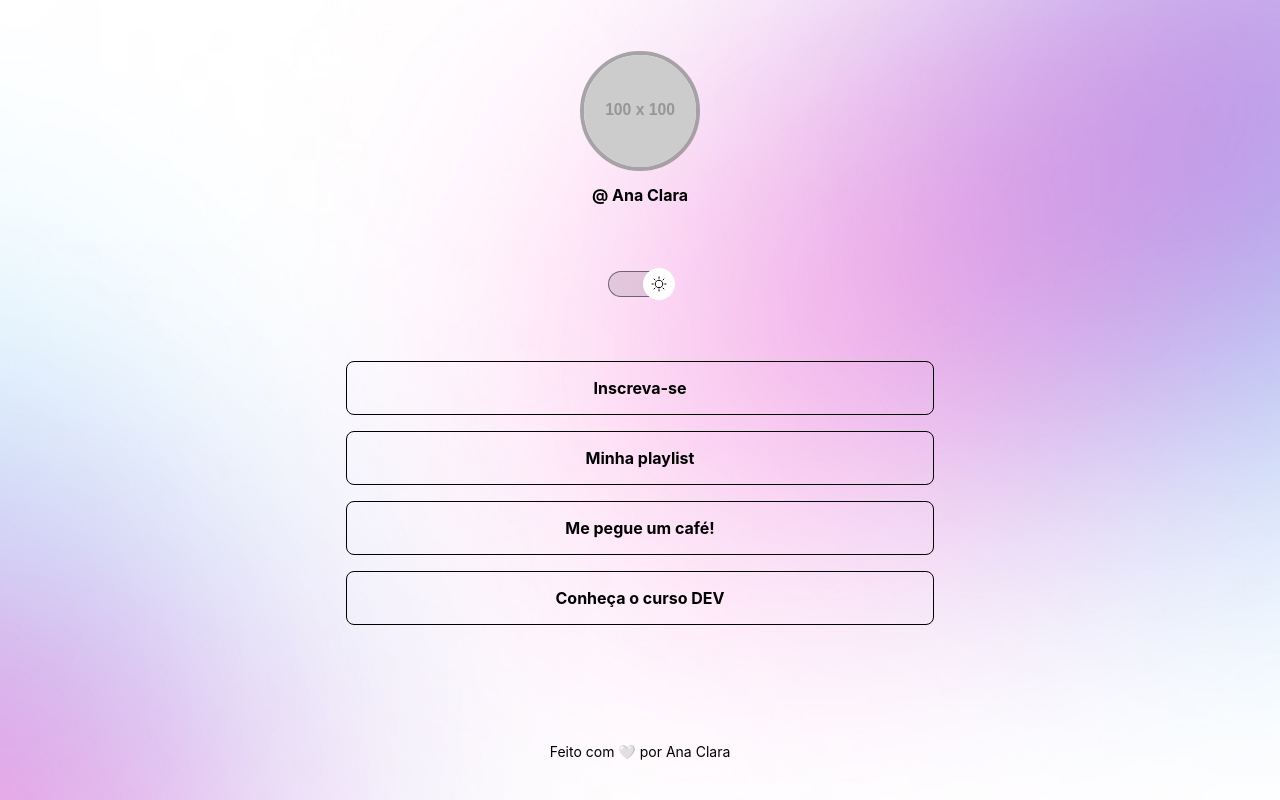
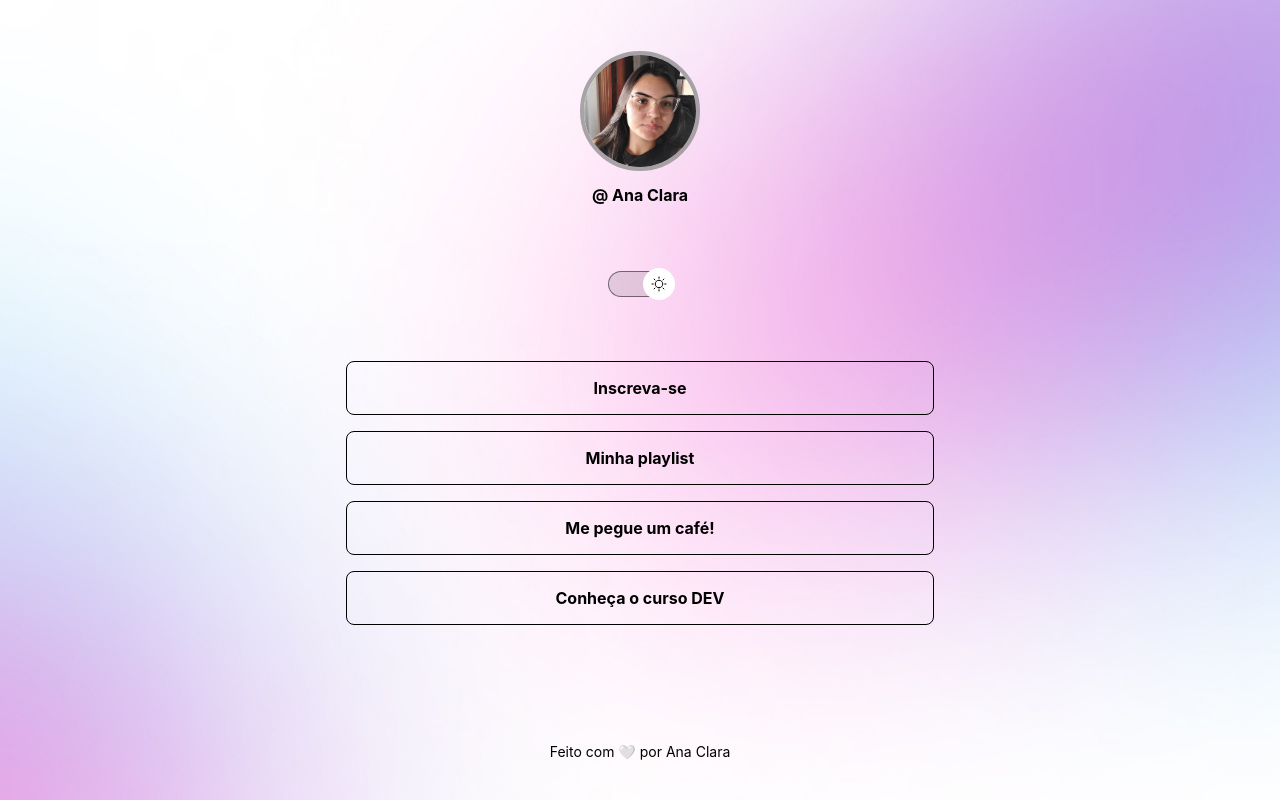
Before and after one commit to anacorrea791/I3DS-2026-B, a React (Vite) app in the folder 03-devlinks/: page / in a window 1280 px wide. Built offline with nearby package versions, Linux system fonts and the light colour scheme.

Commit message:
Refatorar a estrutura do código para melhorar a legibilidade e a manutenibilidade.

```diff
--- a/03-devlinks/src/App.jsx
+++ b/03-devlinks/src/App.jsx
@@ -1,10 +1,11 @@
-import { useState } from 'react'
-import './App.css'
-import Link from './components/Link/Link'
-import Perfil from './components/Perfil/Perfil'
-import Rodape from './components/Rodape/Rodape'
-import SocialLink from './components/SocialLink/SocialLink'
-import Switch from './components/Switch/Switch'
+import { useState } from 'react';
+import './App.css';
+import Link from './components/Link/Link';
+import Perfil from './components/Perfil/Perfil';
+import Rodape from './components/Rodape/Rodape';
+import SocialLink from './components/SocialLink/SocialLink';
+import Switch from './components/Switch/Switch';
+import foto from './assets/fotoperfil.png';
 
 function App() {
   const [isLight,setIsLight] = useState(true);
@@ -13,7 +14,7 @@ function App() {
 
   return (
    <div id="App" className={isLight ? "light" : ""}>
-      <Perfil fotoPerfil={"https://placehold.co/100"}> Ana Clara</Perfil>
+      <Perfil fotoPerfil={foto}> Ana Clara</Perfil>
 
       <Switch troca={troca} isLight={isLight} />
 
--- a/03-devlinks/src/components/Perfil/Perfil.jsx
+++ b/03-devlinks/src/components/Perfil/Perfil.jsx
@@ -1,7 +1,7 @@
 import React from 'react'
 import styles from "./Perfil.module.css";
 
-const Perfil = ({children,fotoPerfil}) => {
+const Perfil = ({children, fotoPerfil}) => {
   return (
     <div id={styles.Perfil}>
       <img src={fotoPerfil}  alt="" />
```
Also changed, not shown: 03-devlinks/src/assets/fotoperfil.png (added).
